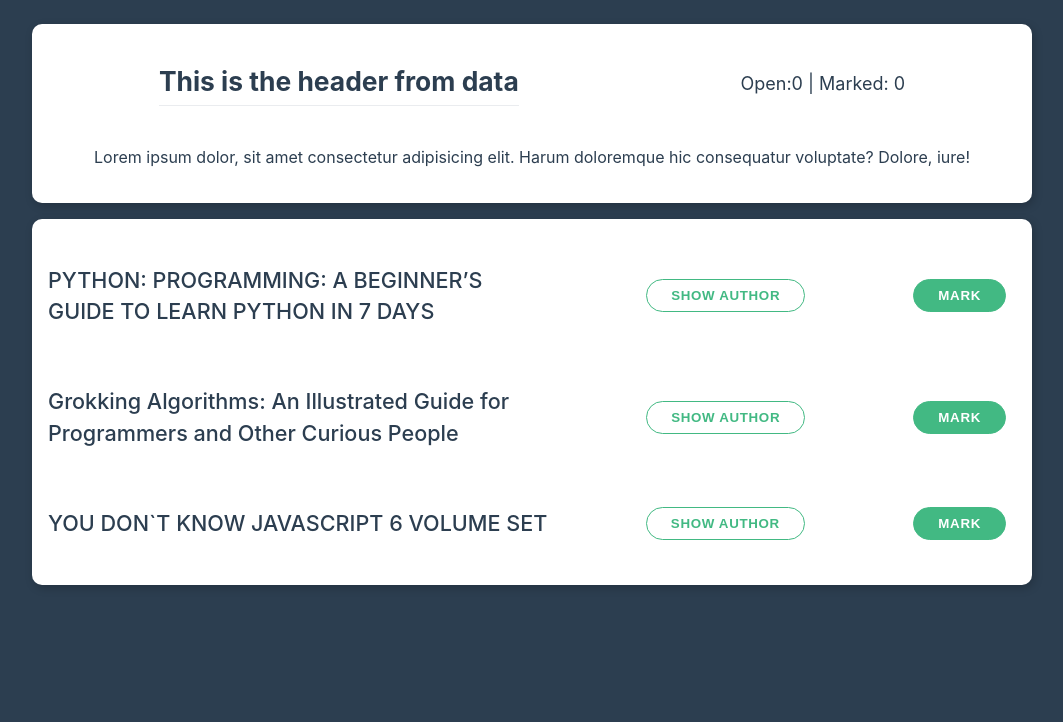
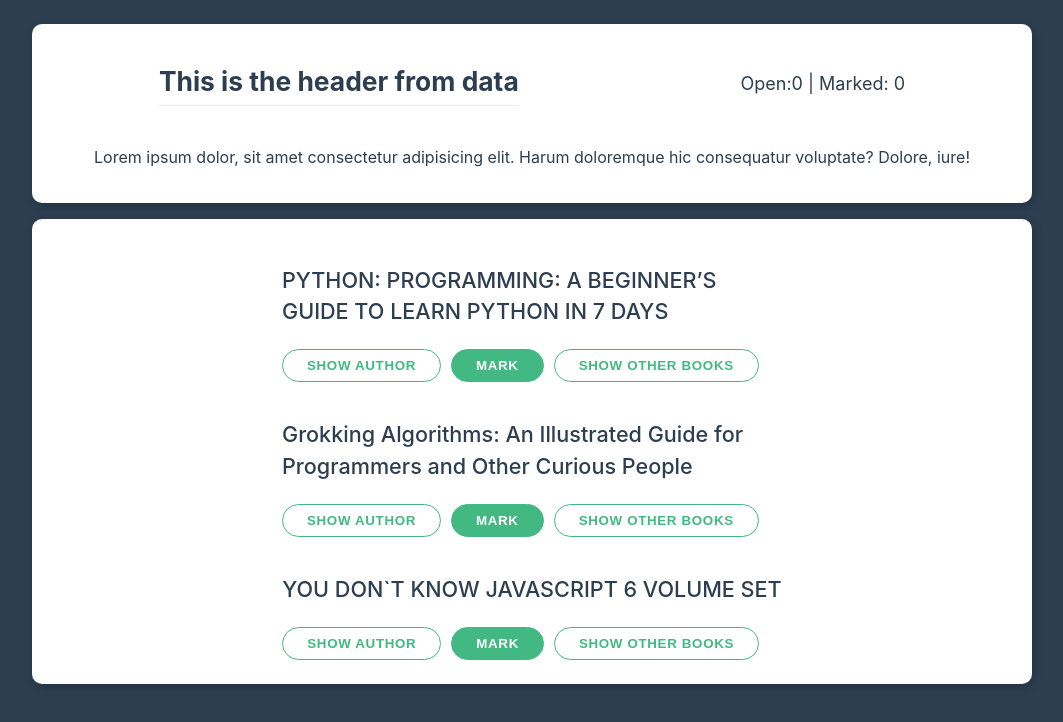
Before and after one commit to Balor1989/learning-vue, a Vue app: page / in a window 1280 px wide. Shown: the top 722 px of the page, without its empty margins (108-1171 px from the left). Built offline with nearby package versions, Linux system fonts and the light colour scheme.

Commit message:
adds BookListComponent

```diff
--- a/src/App.vue
+++ b/src/App.vue
@@ -11,6 +11,7 @@
         :author="author"
         :is-open="isOpen"
         :is-mark="isMark"
+        :books="books"
         v-on:add-point="openRate += 1"
         @remove-point="openRate -= 1"
         @marked-books="markedBooks"
--- a/src/components/BookComponent/BookComponent.vue
+++ b/src/components/BookComponent/BookComponent.vue
@@ -1,5 +1,6 @@
 <template>
-  <li class="list-item">
+  <li class="list-item column">
+    <div>
       <h3 class="book-title">{{ title }}</h3>
       <p v-if="isAuthorOpen">{{ author }}</p>
       <ButtonComponent
@@ -18,13 +19,24 @@
         text="Mark"
         @action="mark"
       />
+      <ButtonComponent
+        :text="isShowBooks ? 'hide other books' : 'show other books'"
+        @action="showBooks"
+        :color="isShowBooks ? 'danger' : ''"
+      />
+    </div>
+    <div v-if="isShowBooks" class="pt-1">
+      <BookListComponent :books="books" />
+    </div>
   </li>
 </template>
 
 <script>
 import ButtonComponent from "../ButtonComponent";
+import BookListComponent from "../BookListComponent";
 export default {
   //   props: ["title", "author", "id", "isOpen"],
+
   props: {
     title: {
       type: String,
@@ -41,7 +53,9 @@
     isOpen: Boolean,
 
     isMark: Boolean,
+    books: Array,
   },
+
   emits: {
     addPoint: null,
     removePoint: null,
@@ -63,6 +77,7 @@
   data() {
     return {
       isAuthorOpen: this.isOpen,
+      isShowBooks: false,
     };
   },
   methods: {
@@ -71,6 +86,9 @@
         this.$emit("removePoint");
       }
       this.isAuthorOpen = false;
+    },
+    showBooks() {
+      this.isShowBooks = !this.isShowBooks;
     },
     showAuthor() {
       this.isAuthorOpen = !this.isAuthorOpen;
@@ -92,6 +110,7 @@
   },
   components: {
     ButtonComponent,
+    BookListComponent,
   },
 };
 </script>
@@ -99,4 +118,7 @@
 .book-title {
   max-width: 500px;
 }
+.column {
+  flex-direction: column;
+}
 </style>
--- /dev/null
+++ b/src/components/BookListComponent/BookListComponent.vue
@@ -0,0 +1,15 @@
+<template>
+  <ul>
+    <li v-for="({ id, title }, idx) in books" :key="id">
+      {{ idx + 1 }}. {{ title }}
+    </li>
+  </ul>
+</template>
+
+<script>
+export default {
+  props: ["books"],
+};
+</script>
+
+<style></style>
--- /dev/null
+++ b/src/components/BookListComponent/index.js
@@ -0,0 +1,3 @@
+import BookListComponent from "./BookListComponent";
+
+export default BookListComponent;
```
Also changed, not shown: 1 other file (tests, documents, lock files or other folders). Lines whose indentation alone changed are shown as unchanged.
